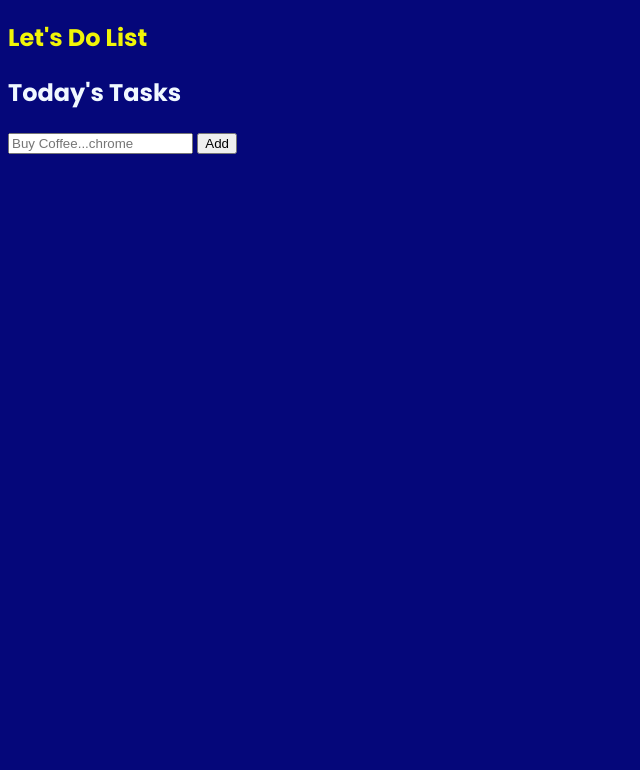
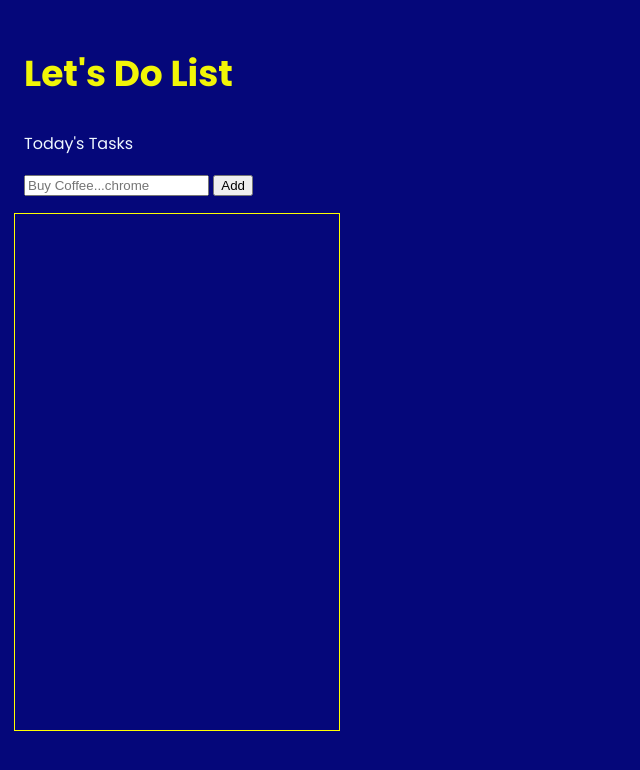
Before and after one commit to pettersongrande/newToDoList, a plain HTML site: page index.html in a window 1280 px wide. Shown: the whole page, without its empty margins (0-640 px from the left). Drawn offline with Linux system fonts and the light colour scheme.

Commit message:
Add styles to .main

```diff
--- a/index.html
+++ b/index.html
@@ -12,19 +12,18 @@
 <body>
 
 <section class="main">
-    <h1 id="title">Let's Do List</h1>
-    <h2>Today's Tasks</h2>
-
-
 
     <form id="newTaskForm">
-        <label for="task"></label>
-        <input type="text" id="task" placeholder="Buy Coffee...chrome">
 
-        <button id="submitBtn">Add</button>
+        <div class="mainWrapper">
+            <h1 id="title">Let's Do List</h1>
+            <p>Today's Tasks</p>
+            <label for="task"></label>
+            <input type="text" id="task" placeholder="Buy Coffee...chrome">
+            <button id="submitBtn">Add</button>
+        </div>
 
-
-        <div>
+        <div class="toDoWrapper">
             <ul id="listOfTasks">
 
             </ul>
--- a/style.css
+++ b/style.css
@@ -1,19 +1,36 @@
 body {
     background-color: rgb(5,7,122);
+    height: 100px;
     /* make background white once box has been set up */
 
 }
 
 /* color for todo background 5,7,122 */
-.main {
+.mainWrapper {
+
     color: aliceblue;
     font-family: "Poppins", sans-serif;
     font-style: normal;
+    margin: 0.5em;
+    padding: 0.5em;
 
 }
 
 .main #title{
+    color: rgb(241,245,7);
+    font-size: 2.25em;
 
-    color: rgb(241,245,7);
 
-};
+}
+
+.toDoWrapper{
+
+    margin: 0.5em;
+    padding: 1em;
+    width: 25em;
+    height: 41em;
+    border: 1px solid yellow;
+    font-size: 0.75em;
+
+
+}
```
